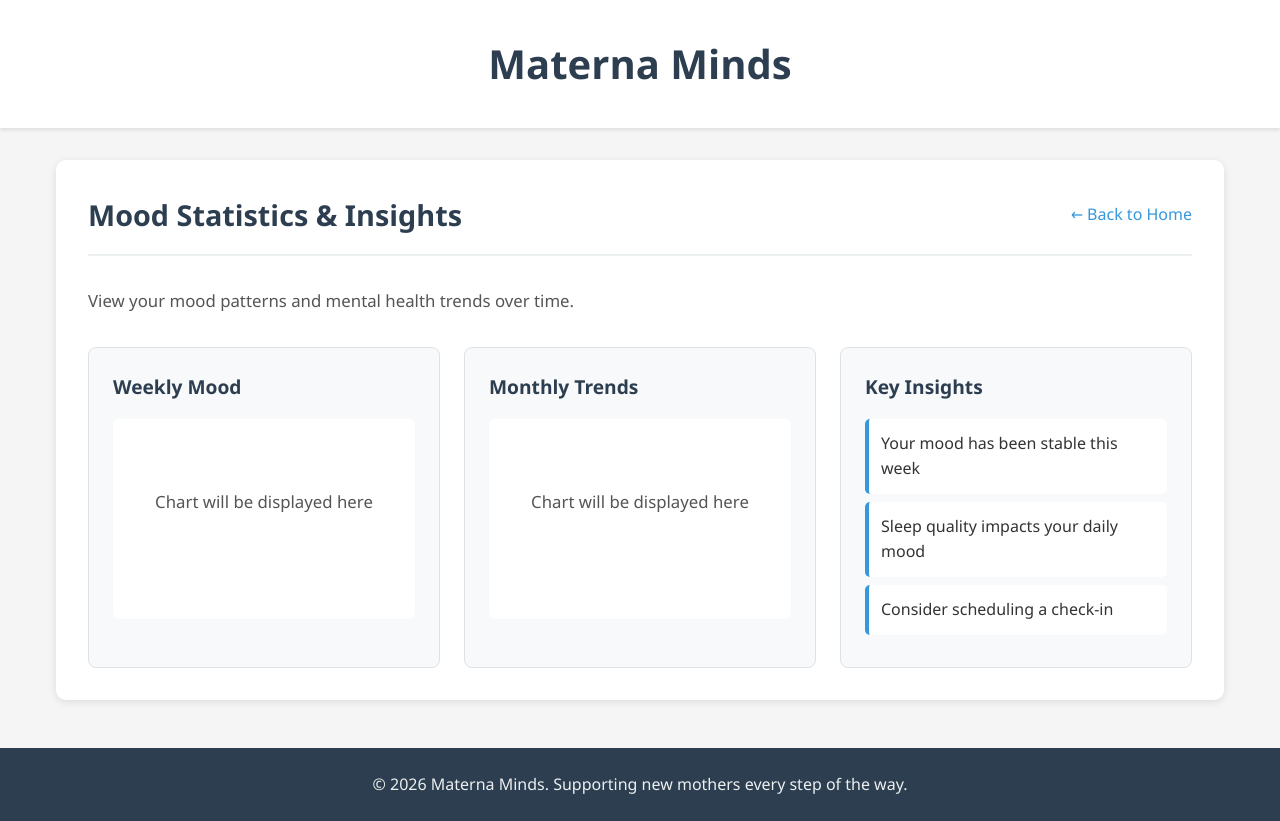
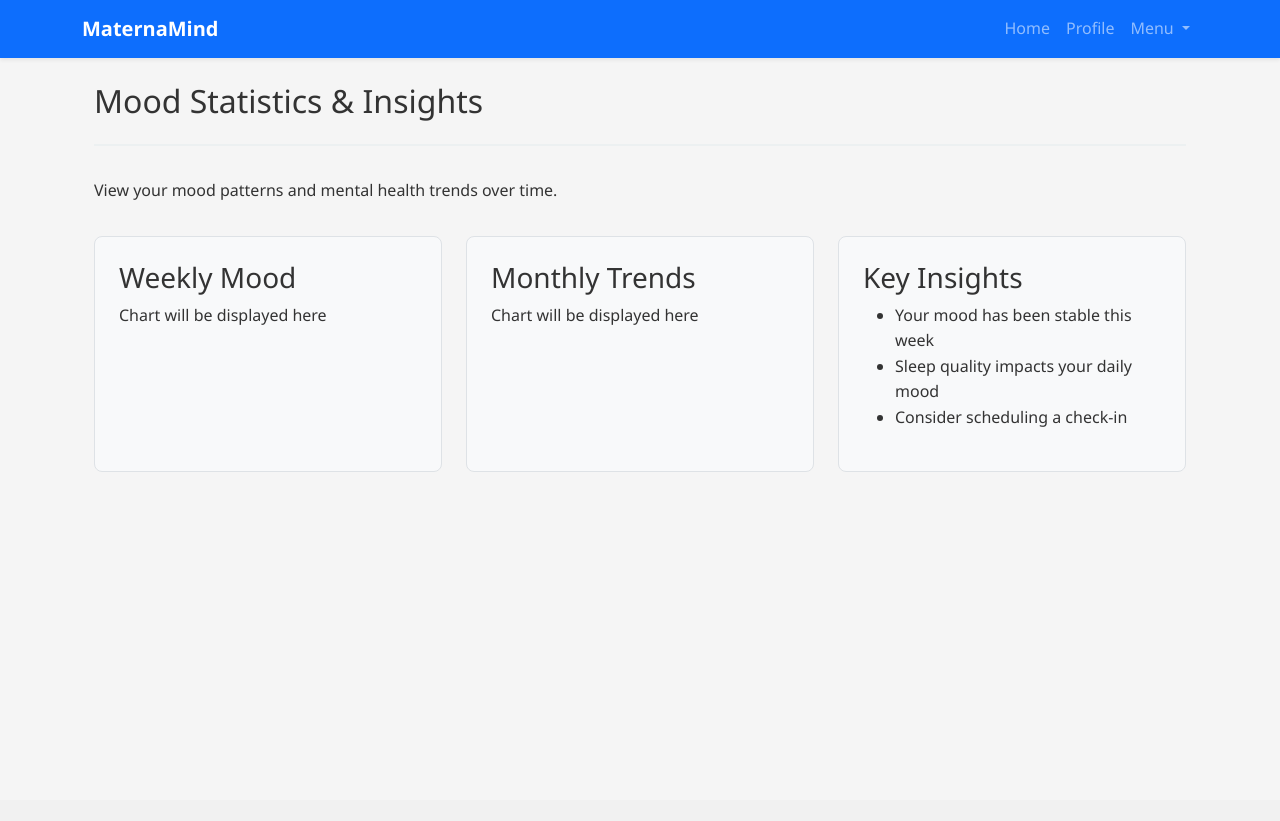
Before and after one commit to nsakib1017/llm_ppd, a Django app: page /history/ in a window 1280 px wide. After the commit the page ends 472 px from the top, so only its background shows below. Run offline with Django 5.2, Linux system fonts and the light colour scheme.

Commit message:
added navbar

```diff
--- a/web/static/web/css/style.css
+++ b/web/static/web/css/style.css
@@ -33,7 +33,8 @@ main {
     padding: 0 1rem;
 }
 
-.container {
+/* RENAMED: container */
+.app-container {
     background-color: #fff;
     border-radius: 10px;
     padding: 2rem;
@@ -108,34 +98,8 @@ main {
     border-bottom: 2px solid #ecf0f1;
 }
 
-.page-header h2 {
-    font-size: 1.8rem;
-    color: #2c3e50;
-}
-
-.back-link {
-    color: #3498db;
-    text-decoration: none;
-    font-size: 1rem;
-}
-
-.back-link:hover {
-    text-decoration: underline;
-}
-
-/* Content Section */
-.content-section {
-    margin-top: 1.5rem;
-}
-
-.content-section p {
-    font-size: 1.05rem;
-    color: #555;
-    margin-bottom: 2rem;
-}
-
-/* Buttons */
-.btn-primary {
+/* RENAMED: btn-primary */
+.app-btn-primary {
     background-color: #3498db;
     color: white;
     padding: 0.75rem 1.5rem;
@@ -208,36 +150,6 @@ main {
     padding: 1.5rem;
     border-radius: 8px;
     border: 1px solid #dee2e6;
-}
-
-.stat-card h3 {
-    margin-bottom: 1rem;
-    color: #2c3e50;
-    font-size: 1.2rem;
-}
-
-.chart-placeholder {
-    background-color: #fff;
-    padding: 2rem;
-    border-radius: 5px;
-    text-align: center;
-    color: #7f8c8d;
-    min-height: 200px;
-    display: flex;
-    align-items: center;
-    justify-content: center;
-}
-
-.insights-list {
-    list-style: none;
-}
-
-.insights-list li {
-    padding: 0.75rem;
-    background-color: #fff;
-    border-radius: 5px;
-    margin-bottom: 0.5rem;
-    border-left: 4px solid #3498db;
 }
 
 /* Chat Container */
@@ -319,24 +206,10 @@ footer {
     margin-top: 3rem;
 }
 
-footer p {
-    margin: 0;
-}
-
-/* Responsive Design */
+/* Responsive */
 @media (max-width: 768px) {
-    header h1 {
-        font-size: 2rem;
-    }
-
     .navigation-grid {
         grid-template-columns: 1fr;
-    }
-
-    .page-header {
-        flex-direction: column;
-        align-items: flex-start;
-        gap: 1rem;
     }
 
     .statistics-grid {
--- a/web/templates/base.html
+++ b/web/templates/base.html
@@ -4,16 +4,20 @@
     <meta charset="UTF-8">
     <title>{% block title %}MaternaMind{% endblock %}</title>
 
+    {% load static %}
+
     <!-- Bootstrap CSS -->
-    {% load static %}
+    <link href="https://cdn.jsdelivr.net/npm/bootstrap@5.3.2/dist/css/bootstrap.min.css"
+          rel="stylesheet">
+
+    <!-- Optional: Your custom CSS -->
     <link rel="stylesheet" href="{% static 'web/css/style.css' %}">
     {% block extra_css %}{% endblock %}
-    <link href="https://cdn.jsdelivr.net/npm/bootstrap@5.3.2/dist/css/bootstrap.min.css"
-          rel="stylesheet">
 </head>
-<body class="bg-light">
+<body>
 
-<nav class="navbar navbar-expand-lg navbar-dark bg-primary">
+<!-- Bootstrap Navbar -->
+<nav class="navbar navbar-expand-lg navbar-dark bg-primary shadow-sm">
   <div class="container">
 
     <!-- Brand -->
@@ -21,35 +25,40 @@
       MaternaMind
     </a>
 
-    <!-- Mobile Toggle Button -->
+    <!-- Mobile Toggle -->
     <button class="navbar-toggler" type="button"
             data-bs-toggle="collapse"
-            data-bs-target="#navbarContent">
+            data-bs-target="#navbarContent"
+            aria-controls="navbarContent"
+            aria-expanded="false"
+            aria-label="Toggle navigation">
       <span class="navbar-toggler-icon"></span>
     </button>
 
     <!-- Navbar Content -->
     <div class="collapse navbar-collapse" id="navbarContent">
 
-      <!-- Right Side -->
       <ul class="navbar-nav ms-auto">
+
+        <!-- Home -->
+        <li class="nav-item">
+          <a class="nav-link" href="{% url 'home' %}">Home</a>
+        </li>
 
         <!-- Profile -->
         <li class="nav-item">
-          <a class="nav-link text-white">
-            Profile
-          </a>
+          <a class="nav-link">Profile</a>
         </li>
 
-        <!-- Dropdown Menu -->
+        <!-- Dropdown -->
         <li class="nav-item dropdown">
-          <a class="nav-link dropdown-toggle text-white"
+          <a class="nav-link dropdown-toggle"
              href="#"
              role="button"
-             data-bs-toggle="dropdown">
+             data-bs-toggle="dropdown"
+             aria-expanded="false">
             Menu
           </a>
-
           <ul class="dropdown-menu dropdown-menu-end">
             <li><a class="dropdown-item" href="{% url 'questionnaire' %}">Questionnaire</a></li>
             <li><a class="dropdown-item" href="{% url 'history' %}">History</a></li>
@@ -64,11 +73,12 @@
   </div>
 </nav>
 
+<!-- Page Content -->
 <div class="container mt-4">
     {% block content %}{% endblock %}
 </div>
 
-<!-- Bootstrap JS -->
+<!-- Bootstrap JS (Required for dropdown & mobile toggle) -->
 <script src="https://cdn.jsdelivr.net/npm/bootstrap@5.3.2/dist/js/bootstrap.bundle.min.js"></script>
 
 </body>
--- a/web/templates/chat.html
+++ b/web/templates/chat.html
@@ -1,4 +1,4 @@
-{% extends "web/base.html" %}
+{% extends "base.html" %}
 
 {% block title %}Materna AI - Materna Minds{% endblock %}
 
@@ -6,7 +6,6 @@
 <div class="container">
     <div class="page-header">
         <h2>Materna AI Assistant</h2>
-        <a href="{% url 'home' %}" class="back-link">← Back to Home</a>
     </div>
 
     <div class="content-section">
--- a/web/templates/history.html
+++ b/web/templates/history.html
@@ -1,4 +1,4 @@
-{% extends "web/base.html" %}
+{% extends "base.html" %}
 
 {% block title %}Mood Statistics - Materna Minds{% endblock %}
 
@@ -6,7 +6,6 @@
 <div class="container">
     <div class="page-header">
         <h2>Mood Statistics & Insights</h2>
-        <a href="{% url 'home' %}" class="back-link">← Back to Home</a>
     </div>
 
     <div class="content-section">
--- a/web/templates/medication.html
+++ b/web/templates/medication.html
@@ -1,4 +1,4 @@
-{% extends "web/base.html" %}
+{% extends "base.html" %}
 
 {% block title %}Daily Meds - Materna Minds{% endblock %}
 
@@ -6,7 +6,6 @@
 <div class="container">
     <div class="page-header">
         <h2>Daily Medication Tracker</h2>
-        <a href="{% url 'home' %}" class="back-link">← Back to Home</a>
     </div>
 
     <div class="content-section">
--- a/web/templates/questionnaire.html
+++ b/web/templates/questionnaire.html
@@ -1,4 +1,4 @@
-{% extends "web/base.html" %}
+{% extends "base.html" %}
 
 {% block title %}Questioneer - Materna Minds{% endblock %}
 
@@ -6,7 +6,6 @@
 <div class="container">
     <div class="page-header">
         <h2>Mental Health Questionnaire</h2>
-        <a href="{% url 'home' %}" class="back-link">← Back to Home</a>
     </div>
 
     <div class="content-section">
--- a/web/templates/web/base.html
+++ /dev/null
@@ -1,27 +0,0 @@
-<!DOCTYPE html>
-<html lang="en">
-<head>
-    <meta charset="UTF-8">
-    <meta name="viewport" content="width=device-width, initial-scale=1.0">
-    <title>{% block title %}Materna Minds{% endblock %}</title>
-    {% load static %}
-    <link rel="stylesheet" href="{% static 'web/css/style.css' %}">
-    {% block extra_css %}{% endblock %}
-</head>
-<body>
-    <header>
-        <h1>Materna Minds</h1>
-    </header>
-
-    <main>
-        {% block content %}
-        {% endblock %}
-    </main>
-
-    <footer>
-        <p>&copy; 2026 Materna Minds. Supporting new mothers every step of the way.</p>
-    </footer>
-
-    {% block extra_js %}{% endblock %}
-</body>
-</html>
```
Also changed, not shown: other parts of web/static/web/css/style.css (+4 -62 lines), test_views.py (deleted, +0 -45 lines), web/templates/web/daily_meds.html (deleted, +0 -32 lines), web/templates/web/home.html (deleted, +0 -42 lines), web/templates/web/materna_ai.html (deleted, +0 -39 lines), web/templates/web/mood_statistics.html (deleted, +0 -41 lines), web/templates/web/questioneer.html (deleted, +0 -25 lines).
